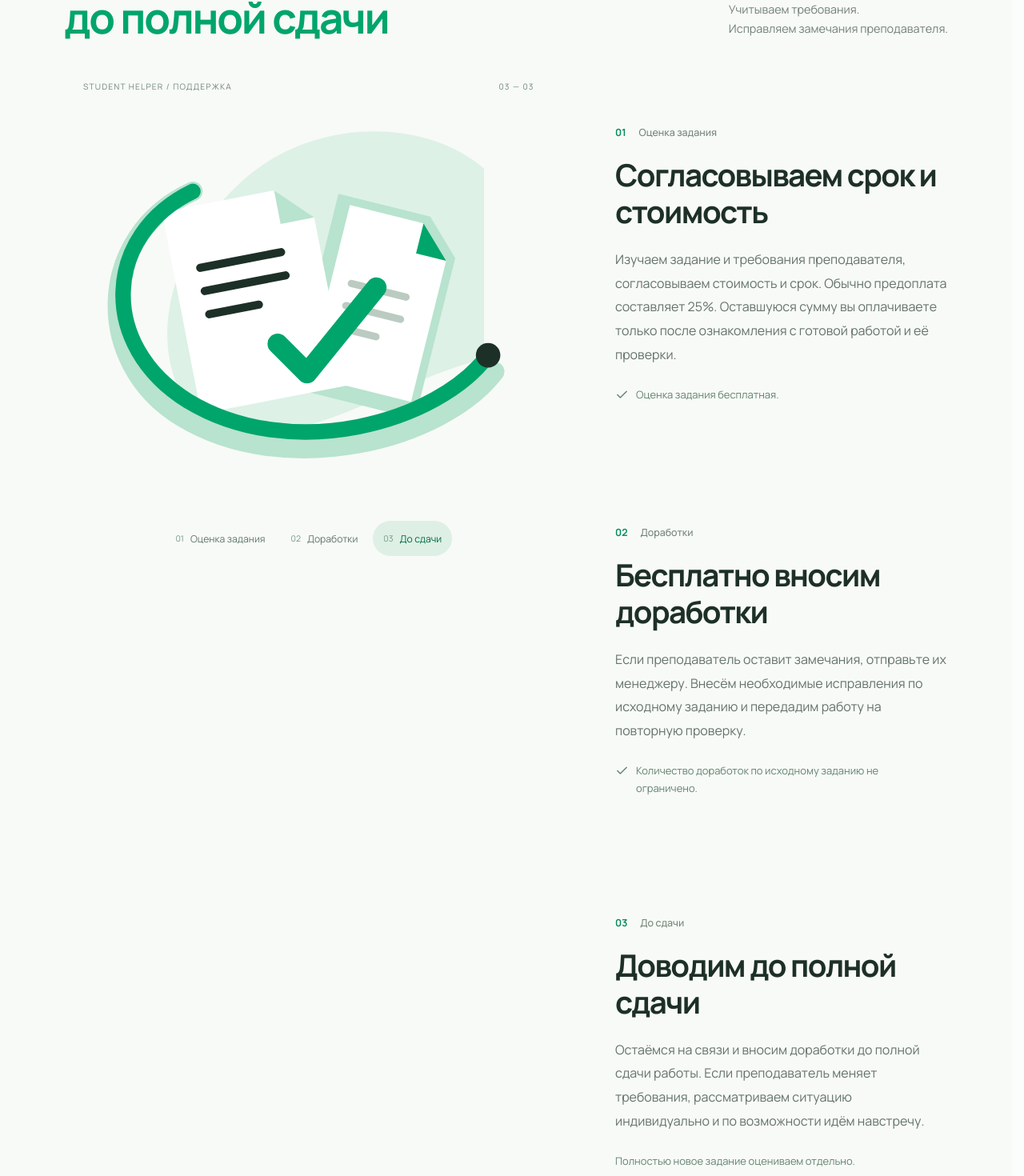
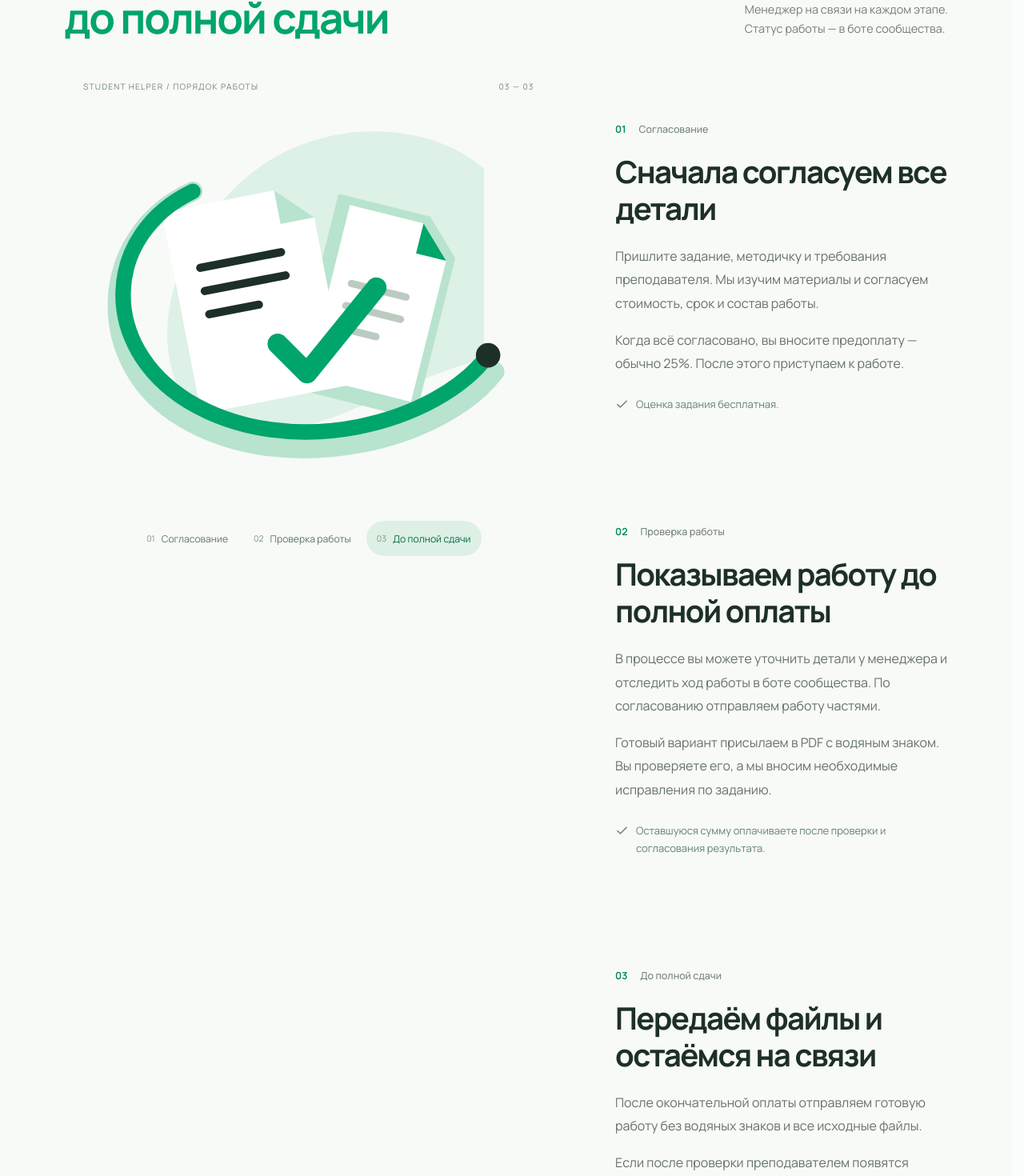
Before and after one commit to StudentHelperomsk/New-site, a React (Vite) app: page / in a window 1280 px wide. Shown: the part 1104-2574 px from the top of the page at 80% size. Built offline with nearby package versions, Linux system fonts and the light colour scheme.

Commit message:
Explain the full order process and protected review before handover

```diff
--- a/src/components/landing/ProcessSection.jsx
+++ b/src/components/landing/ProcessSection.jsx
@@ -43,13 +43,13 @@ export default function ProcessSection({ onOrder }) {
   }
 
   return <section className="support-story" id="process" ref={section} aria-labelledby="process-title">
-    <div className="support-heading"><span className="support-eyebrow" data-reveal="copy">НАШИ ГАРАНТИИ</span><h2 id="process-title"><span className="support-title-line" data-reveal="line">Бесплатные доработки</span><span className="support-title-line" data-reveal="line"><em>до полной сдачи</em></span></h2><p data-reveal="copy">Учитываем требования.<br />Исправляем замечания преподавателя.</p></div>
+    <div className="support-heading"><span className="support-eyebrow" data-reveal="copy">КАК МЫ РАБОТАЕМ</span><h2 id="process-title"><span className="support-title-line" data-reveal="line">От оценки задания</span><span className="support-title-line" data-reveal="line"><em>до полной сдачи</em></span></h2><p data-reveal="copy">Менеджер на связи на каждом этапе.<br />{' '}Статус работы — в боте сообщества.</p></div>
     <div className="support-layout">
       <div className="support-visual">
         <div className="support-visual-entrance" data-reveal="scene">
-          <div className="support-scene-label"><span>STUDENT HELPER / ПОДДЕРЖКА</span><span aria-hidden="true">0{active + 1} — 03</span></div>
+          <div className="support-scene-label"><span>STUDENT HELPER / ПОРЯДОК РАБОТЫ</span><span aria-hidden="true">0{active + 1} — 03</span></div>
           <SupportArtwork active={active} scenes={supportStory} />
-          <div className="support-switcher" aria-label="Этапы сопровождения">
+          <div className="support-switcher" aria-label="Этапы работы">
             {supportStory.map((scene, index) => <button key={scene.id} type="button" aria-pressed={active === index} aria-controls={`chapter-${scene.id}`} onClick={() => chooseChapter(index)}><span>0{index + 1}</span>{scene.label}</button>)}
           </div>
         </div>
@@ -58,7 +58,7 @@ export default function ProcessSection({ onOrder }) {
         {supportStory.map((scene, index) => <article className={`support-chapter${active === index ? ' is-active' : ''}`} id={`chapter-${scene.id}`} ref={element => { chapters.current[index] = element }} key={scene.id}>
           <div className="support-chapter-copy" data-reveal="copy">
             <span className="support-chapter-number">0{index + 1} <span>{scene.label}</span></span>
-            <h3>{scene.title}</h3><p>{scene.text}</p><div className="support-chapter-note">{index < 2 && <Check size={17} aria-hidden="true" />}<span>{scene.note}</span></div>
+            <h3>{scene.title}</h3>{scene.paragraphs.map(paragraph => <p key={paragraph}>{paragraph}</p>)}<div className="support-chapter-note">{index < 2 && <Check size={17} aria-hidden="true" />}<span>{scene.note}</span></div>
             {index === 2 && <button type="button" className="text-action" onClick={() => onOrder()}>Оценить задание <ArrowRight size={18} /></button>}
           </div>
         </article>)}
--- a/src/content/landing.js
+++ b/src/content/landing.js
@@ -28,6 +28,6 @@ export const reviews = [
 export const questions = [
   { question: 'От чего зависит стоимость?', answer: 'От дисциплины, объёма, срока и требований преподавателя. На сайте указаны начальные цены. Итоговую стоимость сообщаем после просмотра задания и методических указаний.' },
   { question: 'Можно ли выполнить работу срочно?', answer: 'Да, если профильный специалист успеет выполнить и проверить работу. Сразу укажите точный срок — мы подтвердим возможность и стоимость.' },
-  { question: 'Как происходит оплата?', answer: 'Обычно предоплата составляет 25%. Когда работа готова, вы сначала знакомитесь с ней и проверяете результат — только после этого оплачиваете оставшуюся сумму. Размер предоплаты и этапы оплаты согласуем до начала работы. Оценка задания бесплатная.' },
+  { question: 'Как происходит оплата?', answer: 'Обычно предоплата составляет 25%. Готовую работу сначала отправляем для проверки в PDF с водяным знаком. Если есть замечания по заданию, вносим исправления. Оставшуюся сумму вы оплачиваете после проверки и согласования результата. Затем передаём работу без водяных знаков и все исходные файлы. Условия оплаты согласуем заранее, оценка задания бесплатная.' },
   { question: 'Что делать, если преподаватель оставил замечания?', answer: 'Отправьте замечания менеджеру. Правки по исходному заданию вносим бесплатно и без ограничения по количеству до сдачи работы. Если преподаватель изменил требования, обсуждаем ситуацию индивидуально и стараемся идти навстречу. Полностью новое задание оцениваем отдельно.' },
 ]
--- a/src/content/support.js
+++ b/src/content/support.js
@@ -1,20 +1,29 @@
 export const supportStory = [
   {
-    id: 'task', label: 'Оценка задания', title: 'Согласовываем срок и стоимость',
-    text: 'Изучаем задание и требования преподавателя, согласовываем стоимость и срок. Обычно предоплата составляет 25%. Оставшуюся сумму вы оплачиваете только после ознакомления с готовой работой и её проверки.',
+    id: 'task', label: 'Согласование', title: 'Сначала согласуем все детали',
+    paragraphs: [
+      'Пришлите задание, методичку и требования преподавателя. Мы изучим материалы и согласуем стоимость, срок и состав работы.',
+      'Когда всё согласовано, вы вносите предоплату — обычно 25%. После этого приступаем к работе.',
+    ],
     note: 'Оценка задания бесплатная.',
     artwork: null,
   },
   {
-    id: 'revisions', label: 'Доработки', title: 'Бесплатно вносим доработки',
-    text: 'Если преподаватель оставит замечания, отправьте их менеджеру. Внесём необходимые исправления по исходному заданию и передадим работу на повторную проверку.',
-    note: 'Количество доработок по исходному заданию не ограничено.',
+    id: 'revisions', label: 'Проверка работы', title: 'Показываем работу до полной оплаты',
+    paragraphs: [
+      'В процессе вы можете уточнить детали у менеджера и отследить ход работы в боте сообщества. По согласованию отправляем работу частями.',
+      'Готовый вариант присылаем в PDF с водяным знаком. Вы проверяете его, а мы вносим необходимые исправления по заданию.',
+    ],
+    note: 'Оставшуюся сумму оплачиваете после проверки и согласования результата.',
     artwork: null,
   },
   {
-    id: 'submission', label: 'До сдачи', title: 'Доводим до полной сдачи',
-    text: 'Остаёмся на связи и вносим доработки до полной сдачи работы. Если преподаватель меняет требования, рассматриваем ситуацию индивидуально и по возможности идём навстречу.',
-    note: 'Полностью новое задание оцениваем отдельно.',
+    id: 'submission', label: 'До полной сдачи', title: 'Передаём файлы и остаёмся на связи',
+    paragraphs: [
+      'После окончательной оплаты отправляем готовую работу без водяных знаков и все исходные файлы.',
+      'Если после проверки преподавателем появятся замечания, передайте их менеджеру. Бесплатно вносим правки по исходному заданию до полной сдачи — без ограничения по количеству.',
+    ],
+    note: 'Изменения задания обсуждаем индивидуально и по возможности идём навстречу. Полностью новое задание оцениваем отдельно.',
     artwork: null,
   },
 ]
--- a/src/pages/PaymentPage.jsx
+++ b/src/pages/PaymentPage.jsx
@@ -56,5 +56,5 @@ export default function PaymentPage() {
     })
     return () => { controller.abort(); mount.remove() }
   }, [])
-  return <><Breadcrumbs items={[{ label: 'Оплата через СБП' }]} /><section className="payment-page"><span className="payment-icon"><CreditCard size={32} /></span><span className="support-eyebrow">STUDENT HELPER</span><h1>Оплата через СБП</h1>{payment && <><p>{payment.description || 'Оплата услуг Student Helper'}</p><strong className="payment-amount">{new Intl.NumberFormat('ru-RU', { style: 'currency', currency: 'RUB' }).format(Number(payment.amount))}</strong></>}<div ref={container} className="payment-widget" /><p className={`payment-message${error ? ' is-error' : ''}`} role="status">{message}</p><p>Обычно предоплата составляет 25%. Оставшаяся сумма оплачивается только после ознакомления с готовой работой и её проверки. Условия оплаты согласуем до начала работы.</p><span className="payment-caption"><LockKeyhole size={15} />Платёж подтверждается банком</span><a className="text-action" href={managerUrl} target="_blank" rel="noreferrer">Помощь с оплатой <ArrowUpRight size={17} /></a></section></>
+  return <><Breadcrumbs items={[{ label: 'Оплата через СБП' }]} /><section className="payment-page"><span className="payment-icon"><CreditCard size={32} /></span><span className="support-eyebrow">STUDENT HELPER</span><h1>Оплата через СБП</h1>{payment && <><p>{payment.description || 'Оплата услуг Student Helper'}</p><strong className="payment-amount">{new Intl.NumberFormat('ru-RU', { style: 'currency', currency: 'RUB' }).format(Number(payment.amount))}</strong></>}<div ref={container} className="payment-widget" /><p className={`payment-message${error ? ' is-error' : ''}`} role="status">{message}</p><p>Обычно предоплата составляет 25%. Остаток оплачивается после проверки и согласования варианта в PDF с водяным знаком. После окончательной оплаты передаём работу без водяных знаков и все исходные файлы. Условия оплаты согласуем заранее.</p><span className="payment-caption"><LockKeyhole size={15} />Платёж подтверждается банком</span><a className="text-action" href={managerUrl} target="_blank" rel="noreferrer">Помощь с оплатой <ArrowUpRight size={17} /></a></section></>
 }
--- a/src/pages/PricesPage.jsx
+++ b/src/pages/PricesPage.jsx
@@ -7,5 +7,5 @@ export default function PricesPage({ onOrder }) {
     <div className="pricing-layout"><section className="price-list" aria-label="Начальная стоимость работ">{catalog.map(service => <div className="price-row" key={service.slug}><a href={service.path}>{service.label}<ArrowUpRight size={15} /></a><strong>от {formatPrice(service.price)} ₽</strong><button type="button" onClick={() => onOrder(service.label)} aria-label={`Узнать стоимость: ${service.label}`}><ArrowRight size={20} /></button></div>)}</section>
       <aside className="price-explanation"><span className="support-eyebrow">РАСЧЁТ СТОИМОСТИ</span><h2>От чего зависит цена</h2><ol><li><strong>Объём и сложность</strong><span>Количество разделов, расчёты, графика и специальные программы.</span></li><li><strong>Требования</strong><span>Методичка, оформление и исходные данные.</span></li><li><strong>Срок</strong><span>Точная дата готовности и промежуточные проверки.</span></li></ol><a className="text-action" href="/guides/ot-chego-zavisit-cena/">Подробнее о расчёте цены <ArrowUpRight size={16} /></a></aside></div>
     <section className="subscription-note"><div><span className="support-eyebrow">ПОМОЩЬ В ТЕЧЕНИЕ МЕСЯЦА</span><h2>Подписка студенту</h2><p>Несколько заданий в течение месяца, приоритетная связь с менеджером и помощь по замечаниям преподавателя. Состав заданий и условия согласуем до начала работы.</p></div><div><strong>2 490 ₽<small>/ месяц</small></strong><button type="button" className="text-action" onClick={() => onOrder('Подписка студенту')}>Обсудить подписку <ArrowRight size={17} /></button></div></section>
-    <div className="payment-note"><Check size={24} /><p><strong>Обычно предоплата — 25%.</strong> Оставшуюся сумму вы оплачиваете только после ознакомления с готовой работой и её проверки. Условия оплаты согласуем заранее. Правки по исходному заданию уже входят в стоимость.</p><a href="/guarantees/">Условия работы <ArrowUpRight size={16} /></a></div><PageCTA onOrder={onOrder} title="Узнайте стоимость вашей работы" /></>
+    <div className="payment-note"><Check size={24} /><p><strong>Обычно предоплата — 25%.</strong> Перед окончательной оплатой вы проверяете вариант в PDF с водяным знаком. После согласования результата и оплаты передаём работу без водяных знаков и все исходные файлы. Условия оплаты согласуем заранее. Правки по исходному заданию уже входят в стоимость.</p><a href="/guarantees/">Условия работы <ArrowUpRight size={16} /></a></div><PageCTA onOrder={onOrder} title="Узнайте стоимость вашей работы" /></>
 }
--- a/src/styles/support.css
+++ b/src/styles/support.css
@@ -23,6 +23,7 @@
 .support-chapter-number > span { color: #758679; font-weight: 500; }
 .support-chapter h3 { font-size: clamp(1.9rem, 3vw, 2.8rem); letter-spacing: -1.6px; line-height: 1.2; margin: 22px 0; font-weight: 700; max-width: 440px; }
 .support-chapter-copy > p { font-size: 1rem; line-height: 1.85; margin: 0; max-width: 430px; color: #64736a; }
+.support-chapter-copy > p + p { margin-top: 16px; }
 .support-chapter-note { display: flex; gap: 9px; align-items: flex-start; font-size: .81rem; color: #628471; line-height: 1.7; margin-top: 24px; max-width: 380px; }
 .support-chapter-note > svg { flex-shrink: 0; margin-top: 3px; }
 .support-chapter .text-action { align-self: flex-start; margin-top: 22px; }
```
Also changed, not shown: src/content/site.json, 2 other files (tests, documents, lock files or other folders).
